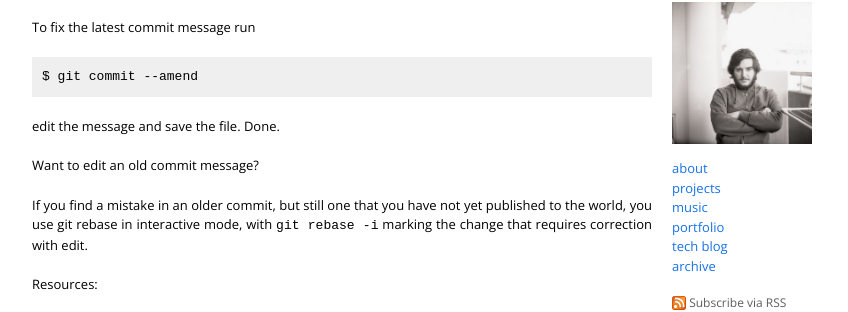
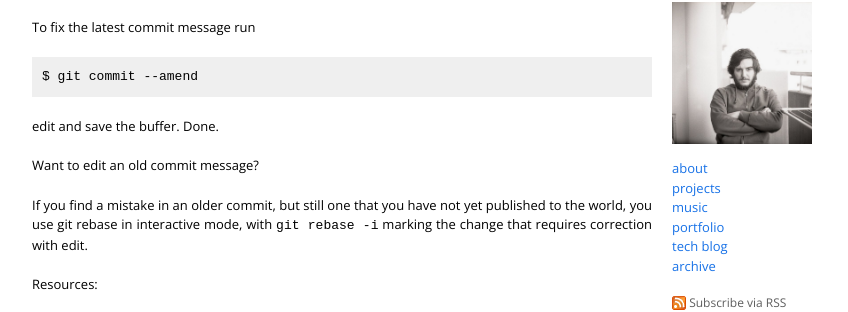
Before and after one commit to curlybracketshq/giovanni.curlybrackets.it, a Jekyll site: the page built from _posts/2011-12-05-fix-git-commit-message.markdown, in a window 1280 px wide. Shown: the part 113-425 px from the top of the page, without its empty margins (218-1066 px from the left). Built offline with Jekyll 4.4.1, drawn with Linux system fonts in a browser that asks for light colours; Markdown is read by kramdown in place of the engine named in the settings; comment, search, counter and statistics services are not loaded.

Commit message:
Minor changes

```diff
--- a/_posts/2011-12-05-fix-git-commit-message.markdown
+++ b/_posts/2011-12-05-fix-git-commit-message.markdown
@@ -13,7 +13,7 @@ To fix the latest commit message run
 
     $ git commit --amend
 
-edit the message and save the file. Done.
+edit and save the buffer. Done.
 
 Want to edit an old commit message?
 
```
